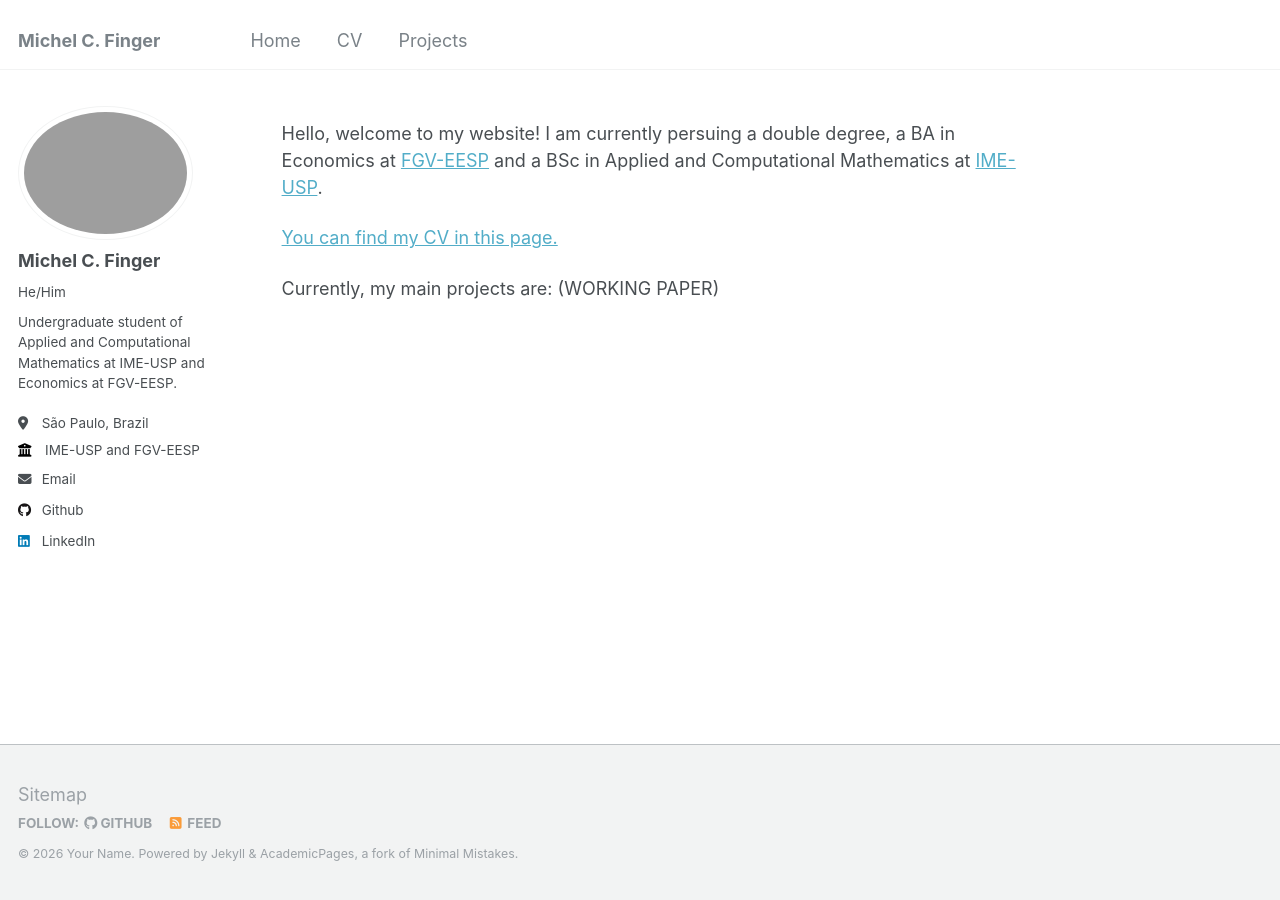
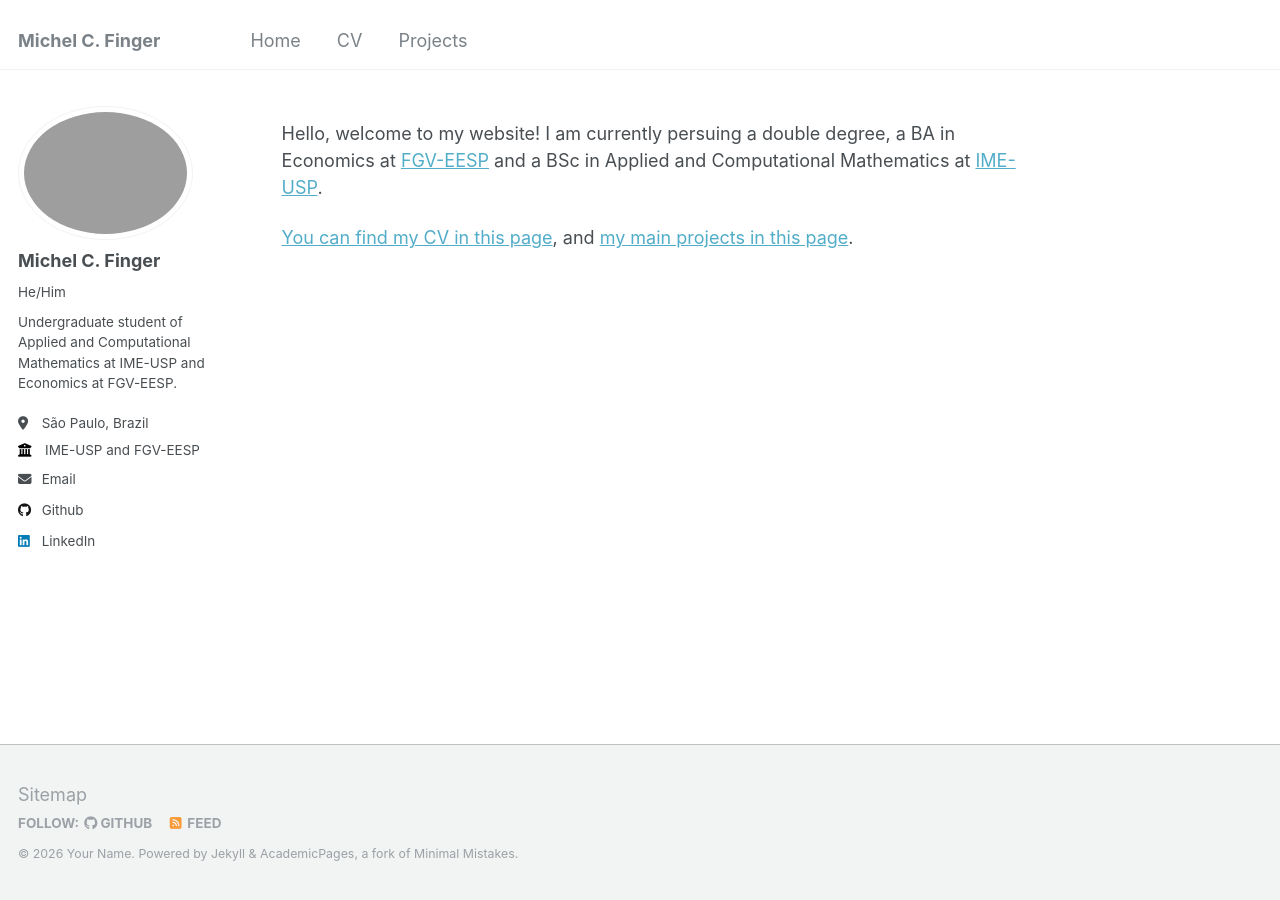
Before and after one commit to Micsifin/micsifin.github.io, a Jekyll site: the page built from _pages/about.md, in a window 1280 px wide. Built offline with Jekyll 4.4.1, drawn with Linux system fonts in a browser that asks for light colours.

Commit message:
Update links in about page for clarity

```diff
--- a/_pages/about.md
+++ b/_pages/about.md
@@ -10,6 +10,4 @@ redirect_from:
 
 Hello, welcome to my website! I am currently persuing a double degree, a BA in Economics at [FGV-EESP](https://economics-sp.fgv.br/) and a BSc in Applied and Computational Mathematics at [IME-USP](https://www.ime.usp.br/en/home/).
 
-[You can find my CV in this page.](/cv)
-
-Currently, my main projects are: (WORKING PAPER)
+[You can find my CV in this page](/cv), and [my main projects in this page](/projects).
```
